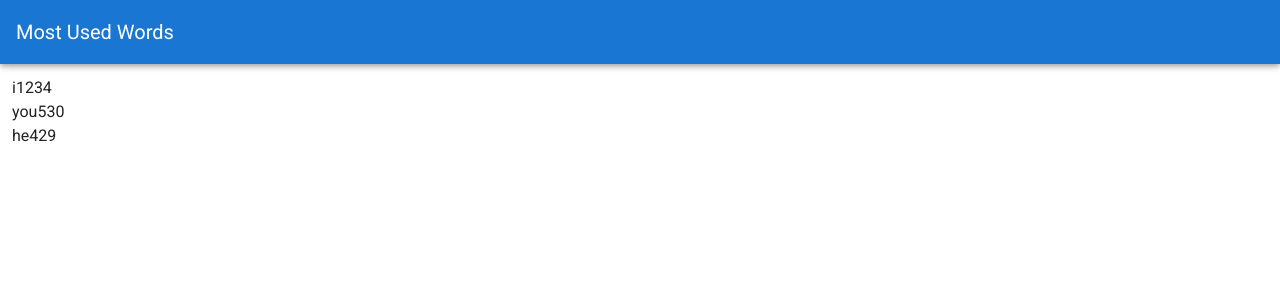
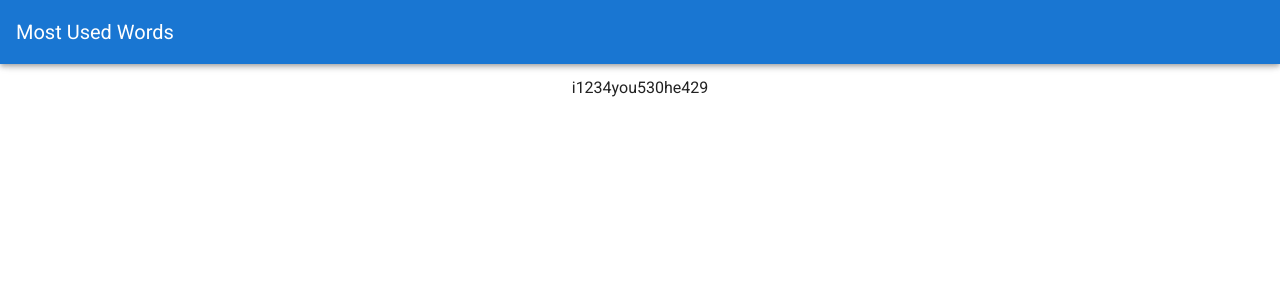
Before and after one commit to polyanetuag/most-used-words, a Vue app: page / in a window 1280 px wide. Shown: the top 300 px of the page. Built offline with nearby package versions, Linux system fonts and the light colour scheme.

Commit message:
centralizing pills

```diff
--- a/src/components/Home.vue
+++ b/src/components/Home.vue
@@ -24,5 +24,9 @@ export default {
 </script>
 
 <style>
-
+  .pills {
+    display: flex;
+    flex-wrap: wrap;
+    justify-content: center;
+  }
 </style>
```
